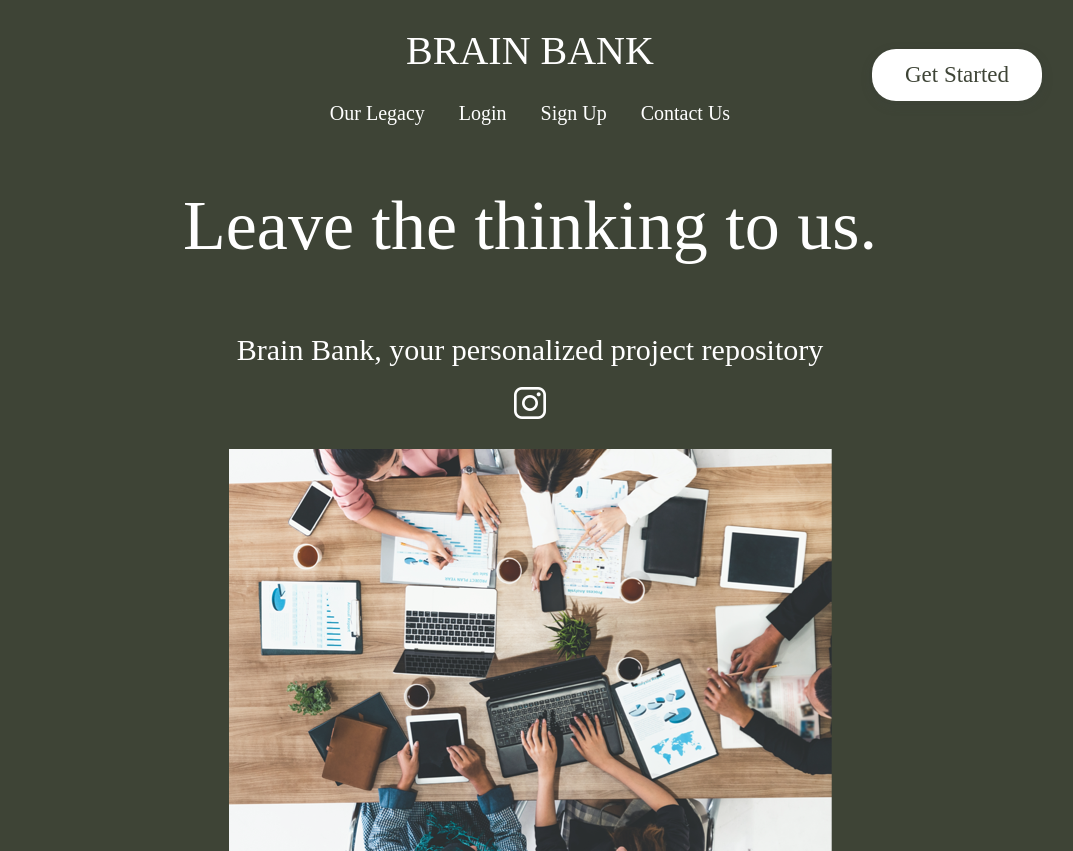
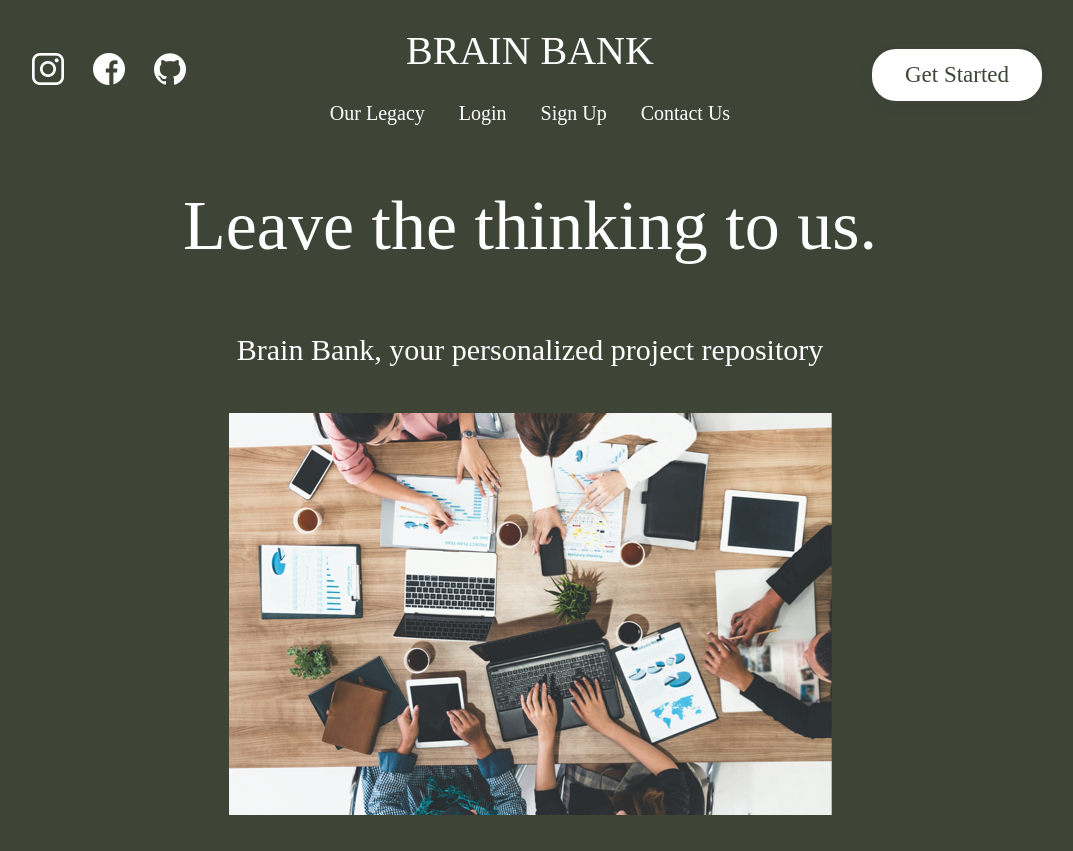
Before and after one commit to TaranChowdhury/BrainBank, a React (Create React App) app in the folder mern/client/: page / in a window 1280 px wide. Shown: the whole page, without its empty margins (110-1183 px from the left). After the commit the page ends 815 px from the top, so only its background shows below. Built offline with nearby package versions, Linux system fonts and the light colour scheme.

Commit message:
added socials on frontpage

```diff
--- a/mern/client/src/pages/Home/Home.css
+++ b/mern/client/src/pages/Home/Home.css
@@ -123,3 +123,25 @@ body{
   .getStartedButton:disabled {
     box-shadow: rgba(62,68,54, .3) 0 1px 3px 0, rgba(60, 64, 67, .15) 0 4px 8px 3px;
   }
+
+
+  .socialsContainer{
+    display: flex;
+    position: absolute;
+    top: 0;
+    left: 0;
+    padding-top: 3%;
+    padding-left: 10%;
+  }
+
+  .insta{
+    padding: 15%;
+  }
+
+  .fb{
+    padding:15%;
+  }
+
+  .gh{
+    padding: 15%;
+  }
--- a/mern/client/src/pages/Home/Home.jsx
+++ b/mern/client/src/pages/Home/Home.jsx
@@ -3,6 +3,8 @@ import { Link } from 'react-router-dom';
 import "./Home.css"
 import HomePageImg from '../../assets/HomePageImg.png';
 import Instagram from '../../assets/instagram.png';
+import Facebook from '../../assets/facebook.png';
+import GitHub from '../../assets/github.png';
 
 function Home() {
 
@@ -23,7 +25,9 @@ function Home() {
 
 
             <div className="socialsContainer">
-                <img src={Instagram} alt="Instagram Image" />
+                <img className="insta" src={Instagram} alt="Instagram Image" />
+                <img className="fb" src={Facebook} alt="Facebook Image" />
+                <img className="gh" src={GitHub} alt="GitHub Image" />
             </div>
 
             <img className="homePageContainer" src={HomePageImg} alt="Home Page Image" />
```
Also changed, not shown: mern/client/src/assets/facebook.png (added), mern/client/src/assets/github.png (added).
